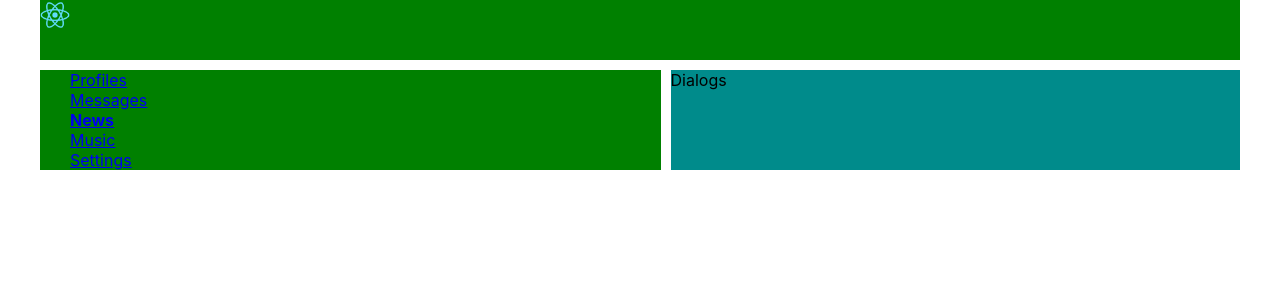
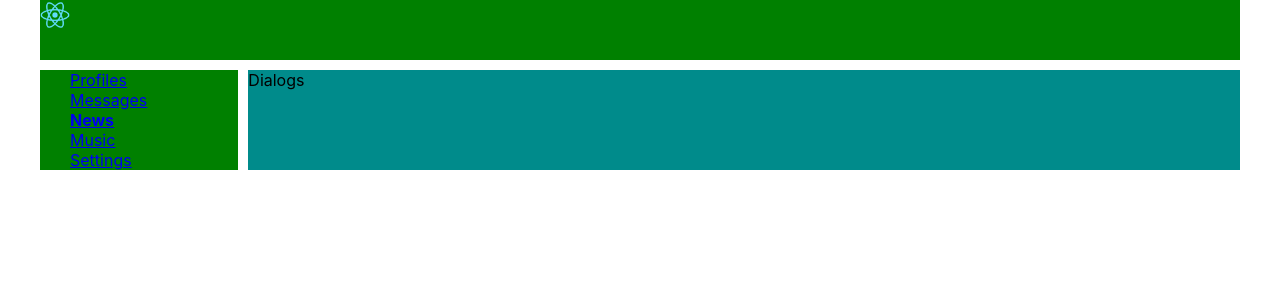
Before and after one commit to isv10k/react-social-network, a React (Create React App) app: page /profile in a window 1280 px wide. Shown: the top 300 px of the page. Built offline with nearby package versions, Linux system fonts and the light colour scheme.

Commit message:
fixed typizny

```diff
--- a/src/App.css
+++ b/src/App.css
@@ -4,7 +4,7 @@
     display: grid;
     grid-template-areas: "h h" "n c";
     grid-template-rows: 60px 1fr;
-    grid-template-columns: 2 fr 10fr;
+    grid-template-columns: 2fr 10fr;
     grid-gap: 10px;
 }
 
--- a/src/components/Profile/Profile.module.css
+++ b/src/components/Profile/Profile.module.css
@@ -3,7 +3,7 @@ main {
 }
 
 .backImg {
-    width: 800px;
+    width: 1000px;
 }
 
 .avaBio {
```
Also changed, not shown: 1 other file (tests, documents, lock files or other folders).
